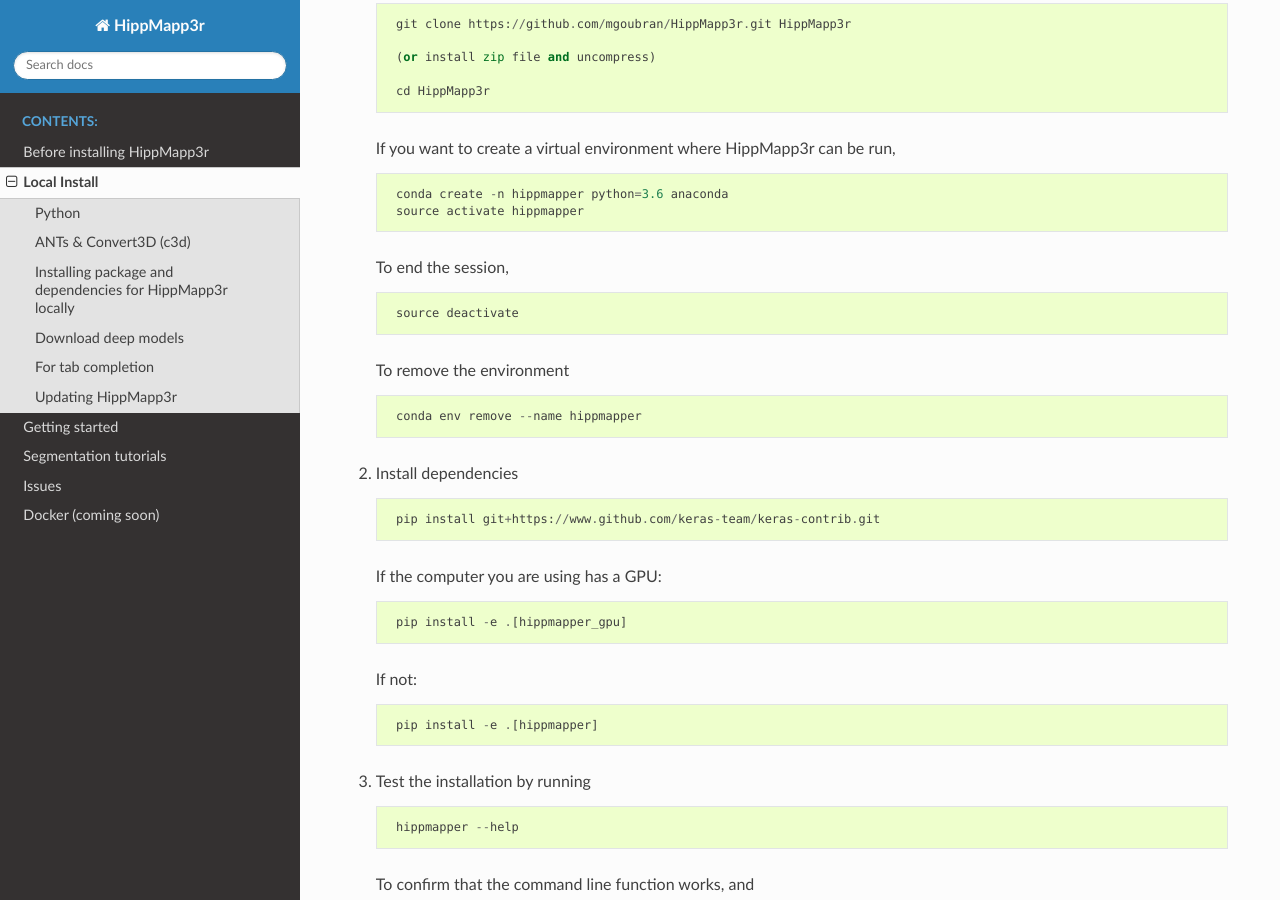
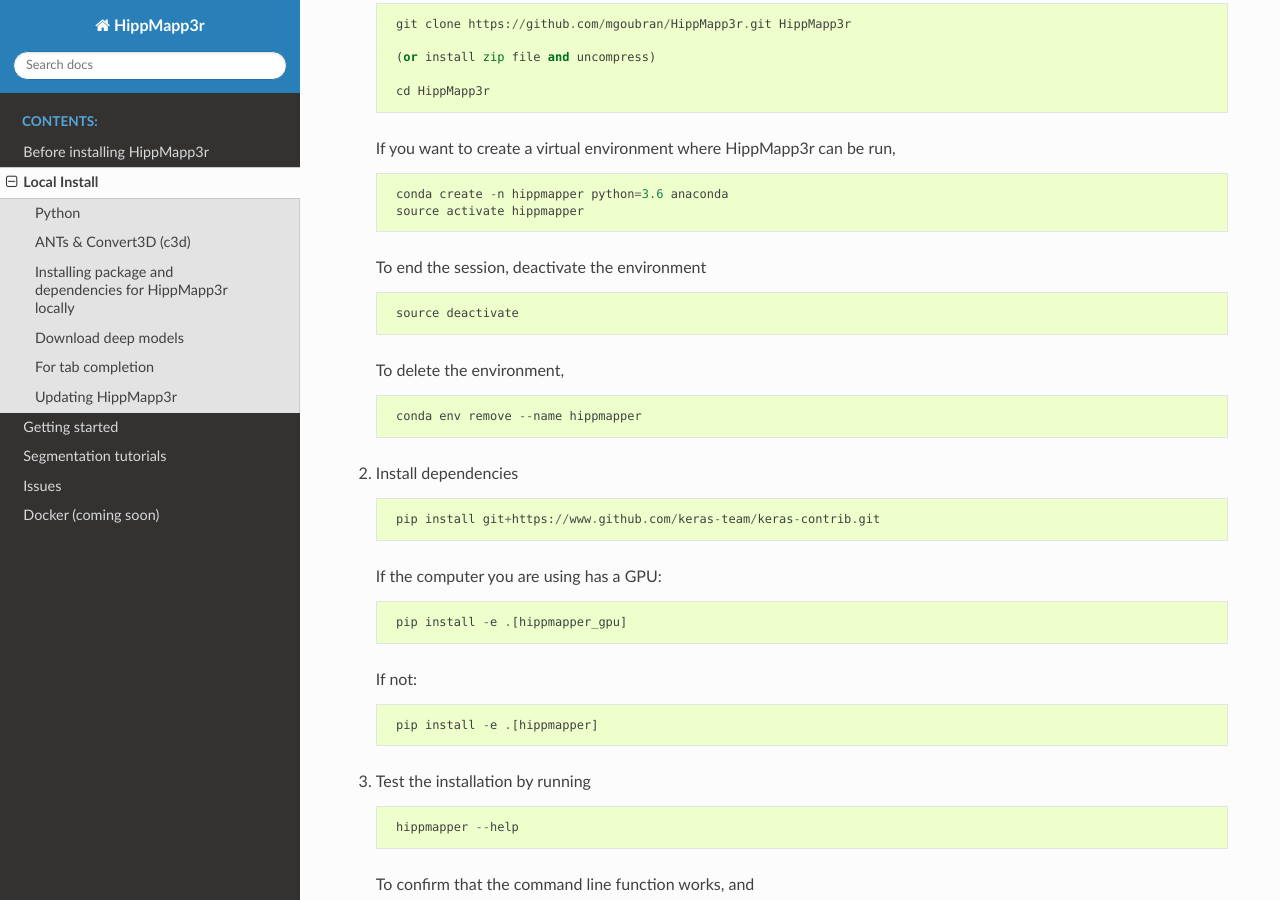
Before and after one commit to AICONSlab/HippMapp3r, a Sphinx documentation site: the page built from docs/install.md, in a window 1280 px wide and 900 px high, scrolled down 483 px. Built offline with Sphinx 7.4.7 and the Read the Docs theme 2.0.0, drawn with Linux system fonts in a browser that asks for light colours.

Commit message:
updated text

```diff
--- a/docs/install.md
+++ b/docs/install.md
@@ -24,11 +24,11 @@
         conda create -n hippmapper python=3.6 anaconda
         source activate hippmapper
 
-    To end the session,
+    To end the session, deactivate the environment
 
         source deactivate
 
-    To remove the environment
+    To delete the environment,
 
         conda env remove --name hippmapper
 
```
